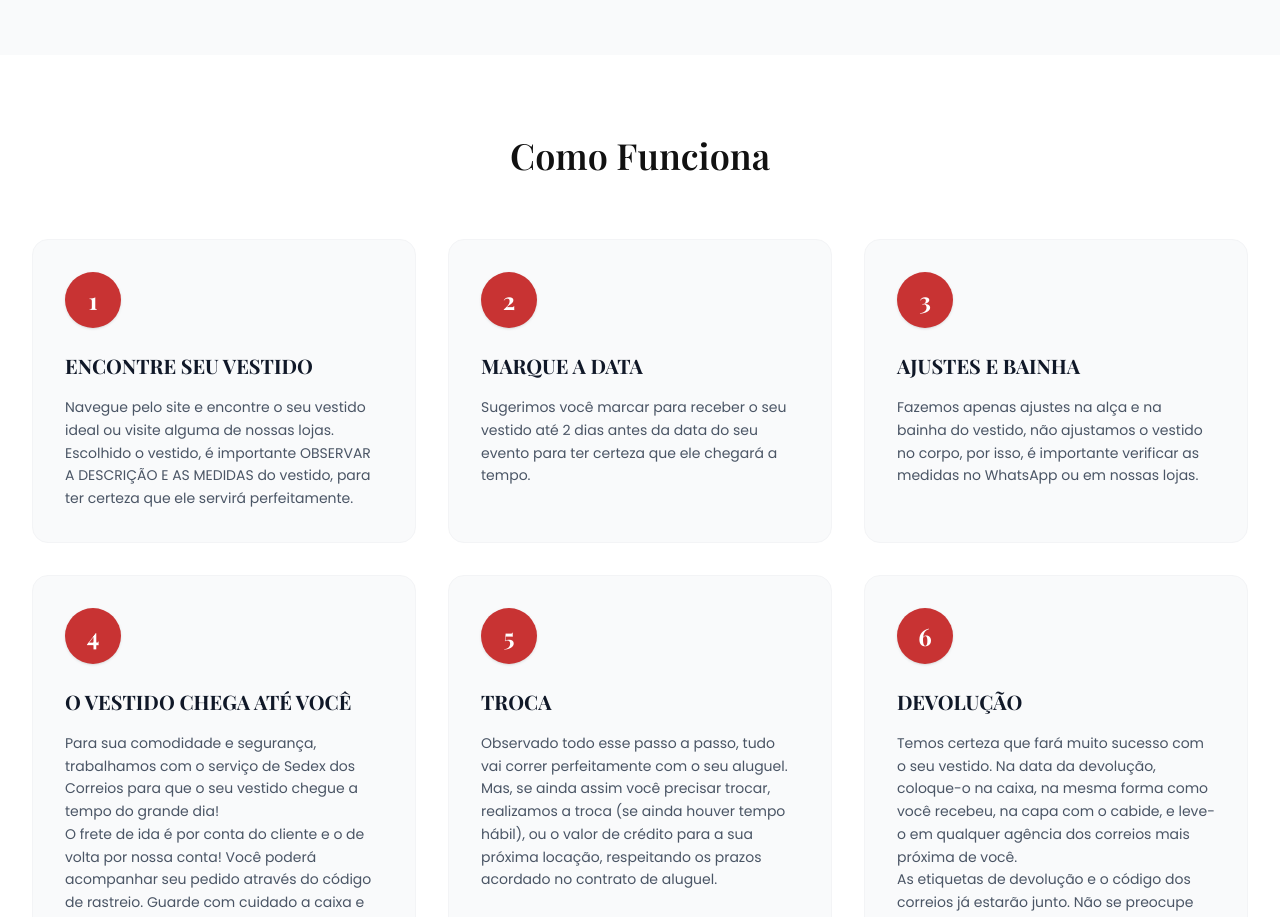
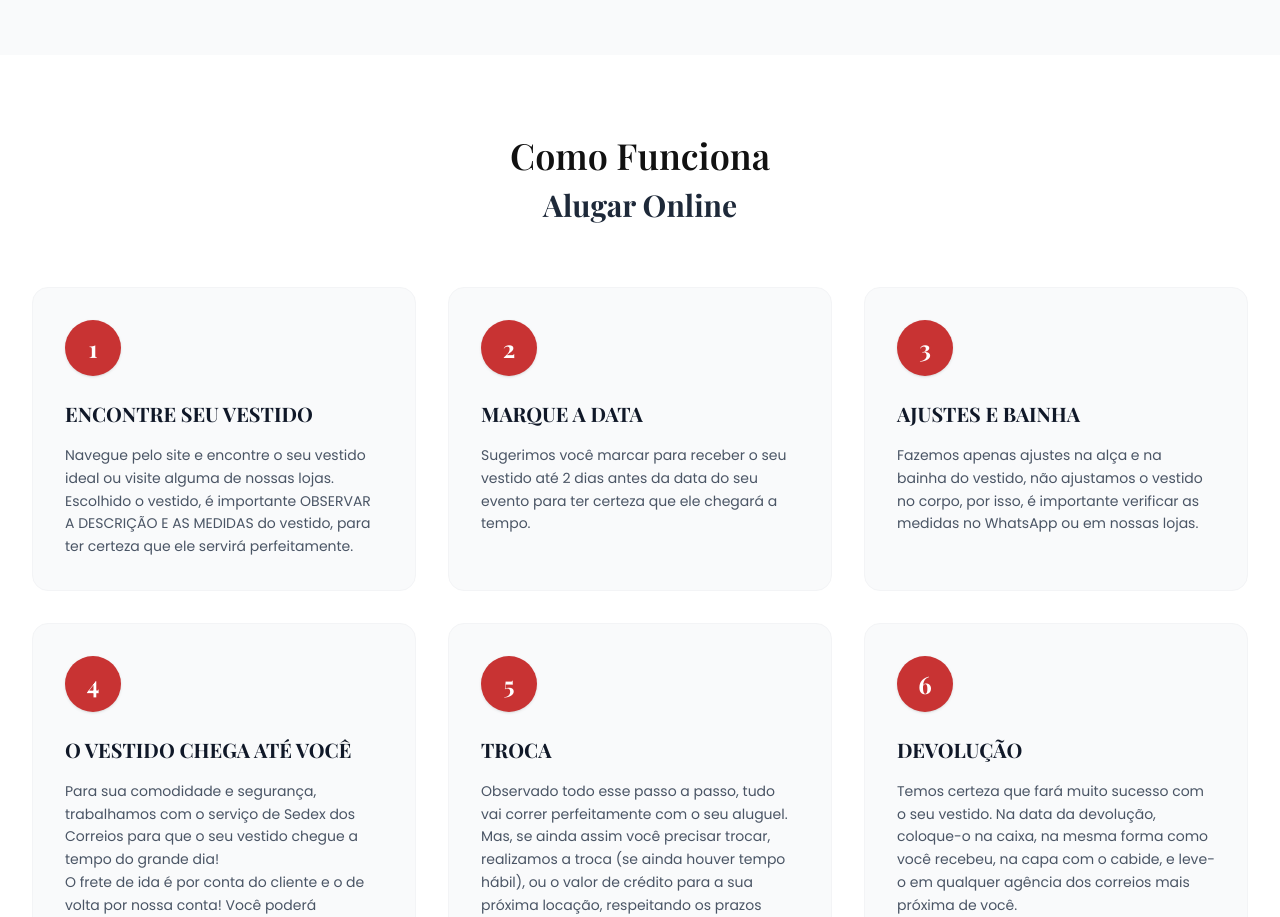
Before and after one commit to brendoofs-bit/landinpage-powerlook, a React (Vite) app: page / in a window 1280 px wide. Shown: the part 2980-3897 px from the top of the page. Built offline with nearby package versions, Linux system fonts and the light colour scheme; a web font is replaced by a local one.

Commit message:
versão final

```diff
--- a/src/App.tsx
+++ b/src/App.tsx
@@ -301,7 +301,10 @@ export default function App() {
 
       {/* Section 6: How it Works */}
       <section className="py-20 px-4 md:px-8 max-w-7xl mx-auto">
-        <h2 className="font-serif text-3xl md:text-4xl text-center mb-16 font-semibold">Como Funciona</h2>
+        <div className="text-center mb-16">
+          <h2 className="font-serif text-3xl md:text-4xl font-semibold mb-3">Como Funciona</h2>
+          <p className="font-serif text-2xl md:text-3xl font-bold text-gray-800">Alugar Online</p>
+        </div>
 
         <div className="grid grid-cols-1 md:grid-cols-2 lg:grid-cols-3 gap-8">
           {HOW_IT_WORKS.map((item, index) => (
```
